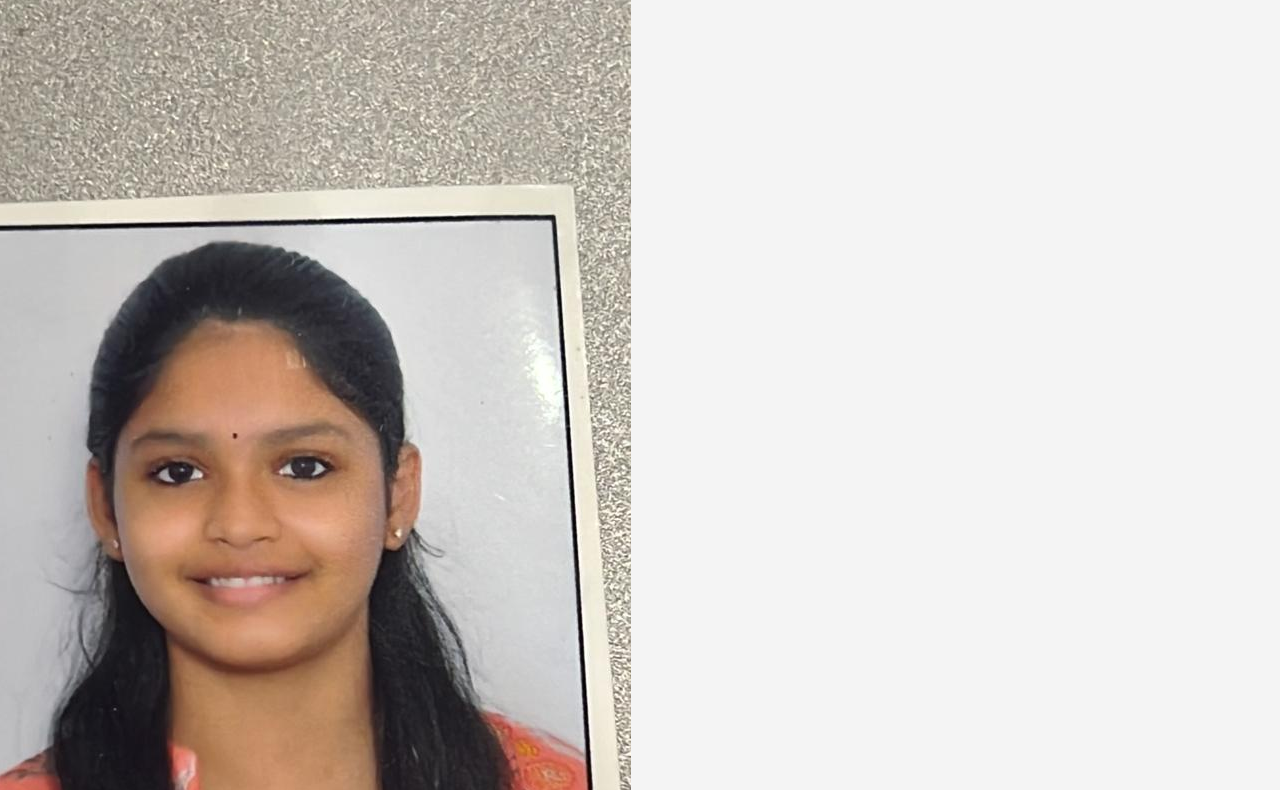
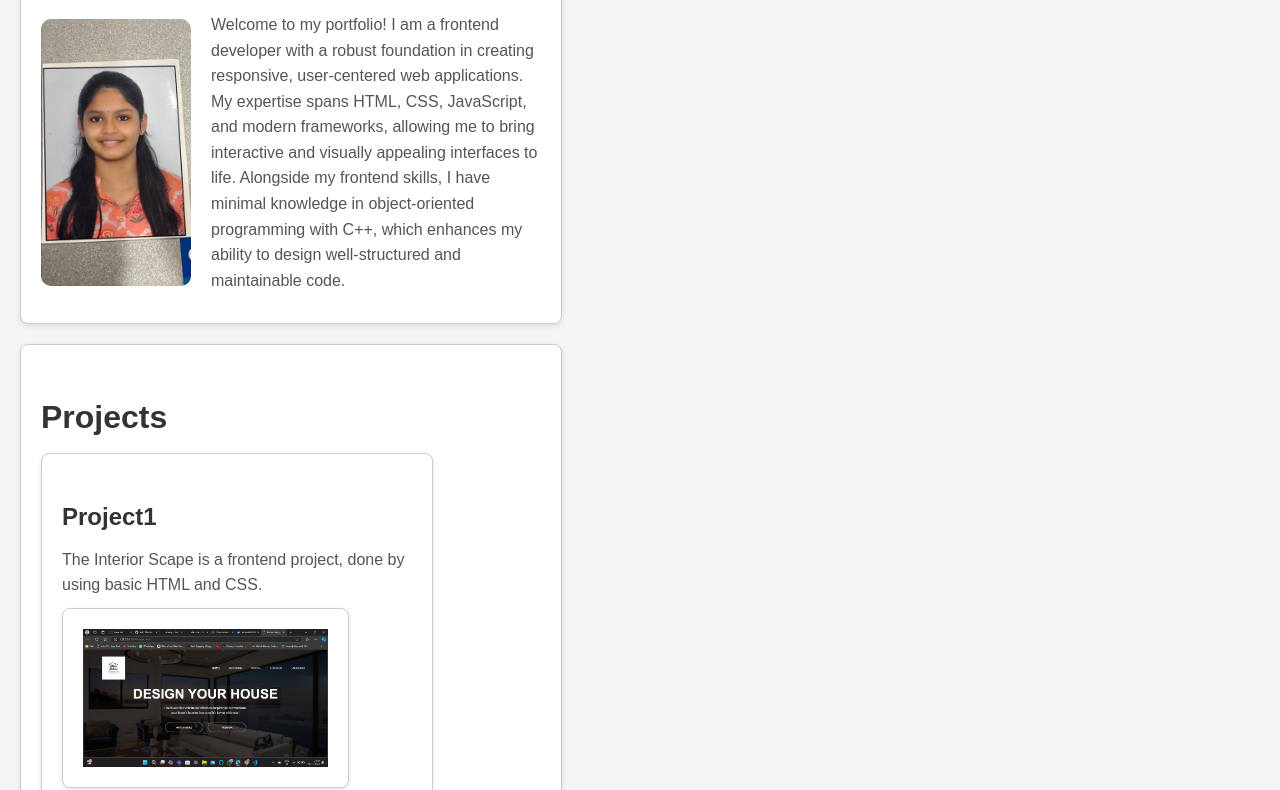
Before and after one commit to varshini2580/portfolio.varshini, a plain HTML site: page index.html in a window 1280 px wide. Shown: the part 326-1116 px from the top of the page. Drawn offline with Linux system fonts and the light colour scheme.

Commit message:
style.css

```diff
--- a/style.css
+++ b/style.css
@@ -16,7 +16,6 @@ header {
 nav ul {
     list-style: none;
     padding: 0;
-    text-align: center; /* Center the navigation links */
 }
 
 nav ul li {
@@ -37,19 +36,10 @@ nav ul li a:hover {
 
 section {
     padding: 20px;
-    margin: 20px auto; /* Center the section */
+    margin: 20px;
     border-radius: 8px; /* Add rounded corners to sections */
     background-color: #fff; /* White background for sections */
     box-shadow: 0 4px 10px rgba(0, 0, 0, 0.1); /* Soft shadow */
-    max-width: 800px; /* Optional: Set a maximum width for the section */
-}
-
-.card-container {
-    display: flex;
-    flex-direction: column; /* Stack cards vertically */
-    align-items: center; /* Center cards horizontally */
-    justify-content: center; /* Center cards vertically */
-    margin: 20px auto; /* Center container */
 }
 
 .card {
@@ -62,7 +52,6 @@ section {
     box-shadow: 0 2px 5px rgba(0, 0, 0, 0.1);
     padding: 20px;
     transition: transform 0.2s, box-shadow 0.2s; /* Transition for scale and shadow */
-    margin: 10px 0; /* Add margin to create space between cards */
 }
 
 .card:hover {
@@ -92,7 +81,6 @@ section {
 
 h1, h2, h3 {
     color: #333; /* Darker color for headings */
-    text-align: center; /* Center the headings */
 }
 
 h1 {
@@ -112,7 +100,6 @@ h3 {
 p {
     margin: 10px 0; /* Add margin to paragraphs for better spacing */
     color: #555; /* Softer color for paragraph text */
-    text-align: center; /* Center the paragraph text */
 }
 
 footer {
@@ -128,6 +115,12 @@ footer {
 /* New styles for About Me section */
 .about-content {
     display: flex;
-    flex-direction: column; /* Stack image and text vertically */
-    align-items: center; /* Center items horizontally */
-    text-align: center; /* Center
+    align-items: center; /* Aligns items vertically centered */
+}
+
+.about-image {
+    width: 150px; /* Adjust the width as needed */
+    height: auto; /* Maintains aspect ratio */
+    margin-right: 20px; /* Adds space between the image and text */
+    border-radius: 10px; /* Optional: rounds the corners of the image */
+}
```
